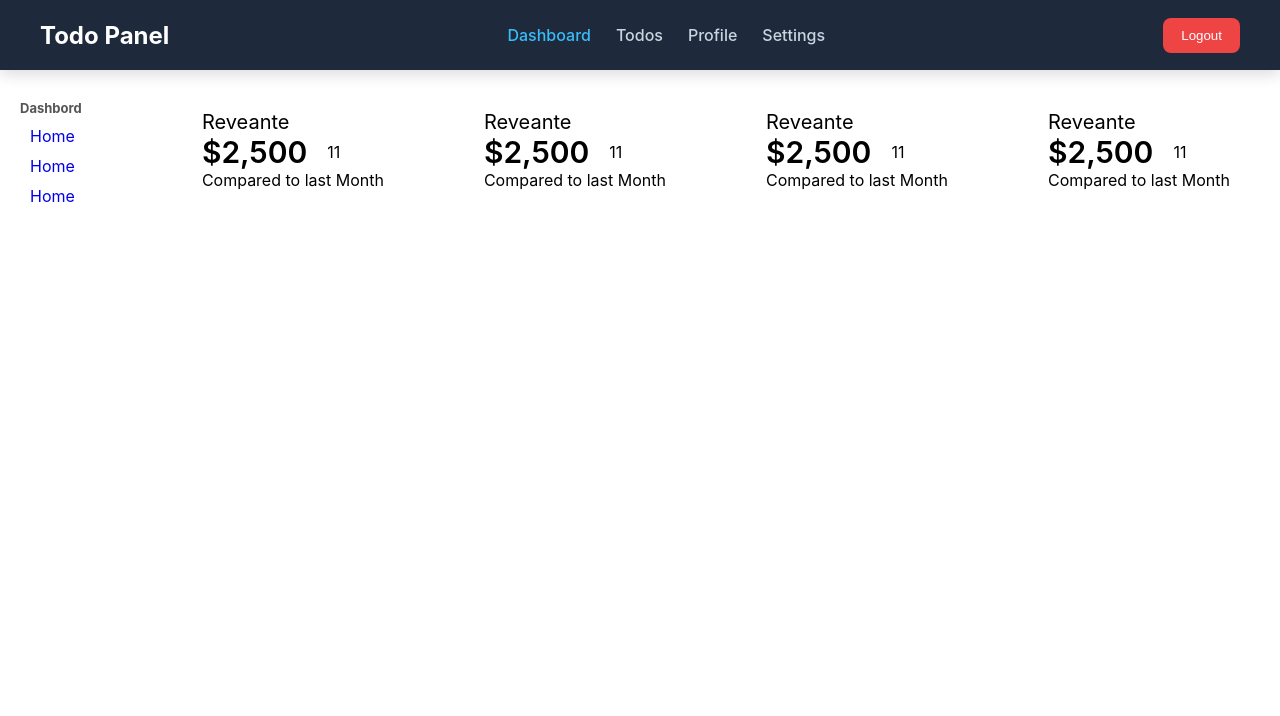
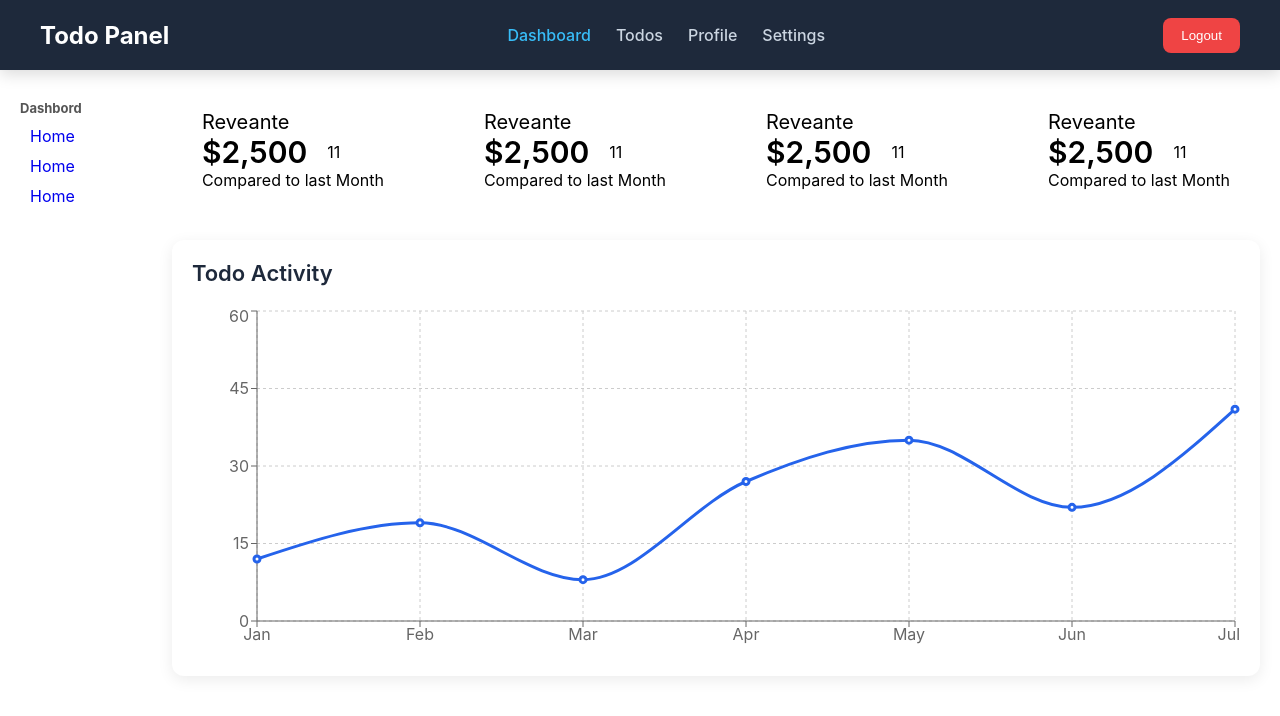
Before and after one commit to mahdi-nabikhan/FastApi-TodoList, a React (Create React App) app in the folder src/frontend/: page /panel in a window 1280 px wide. Shown: the top 716 px of the page. Built offline with nearby package versions, Linux system fonts and the light colour scheme.

Commit message:
feat(frontend): implement dashboard statistics chart with Recharts

```diff
--- a/src/frontend/package.json
+++ b/src/frontend/package.json
@@ -12,6 +12,8 @@
     "react-router": "^7.15.1",
     "react-router-dom": "^7.15.1",
     "react-scripts": "5.0.1",
+    "rechart": "^0.0.1",
+    "recharts": "^3.8.1",
     "web-vitals": "^2.1.4"
   },
   "scripts": {
--- /dev/null
+++ b/src/frontend/src/Components/Chart/Chart.css
@@ -0,0 +1,18 @@
+.chart {
+    margin: 20px;
+    padding: 20px;
+
+    border-radius: 12px;
+    background: white;
+
+    box-shadow: 0 4px 15px rgba(0,0,0,.08);
+  }
+
+  .chartTitle {
+    margin-bottom: 20px;
+
+    font-size: 22px;
+    font-weight: 600;
+
+    color: #1e293b;
+  }
--- /dev/null
+++ b/src/frontend/src/Components/Chart/Chart.jsx
@@ -0,0 +1,51 @@
+import React from 'react'
+import {
+  LineChart,
+  Line,
+  XAxis,
+  YAxis,
+  CartesianGrid,
+  Tooltip,
+  ResponsiveContainer
+} from 'recharts'
+
+import './Chart.css'
+
+export default function Chart() {
+  const data = [
+    { name: 'Jan', todos: 12 },
+    { name: 'Feb', todos: 19 },
+    { name: 'Mar', todos: 8 },
+    { name: 'Apr', todos: 27 },
+    { name: 'May', todos: 35 },
+    { name: 'Jun', todos: 22 },
+    { name: 'Jul', todos: 41 }
+  ]
+
+  return (
+    <div className="chart">
+      <h3 className="chartTitle">
+        Todo Activity
+      </h3>
+
+      <ResponsiveContainer width="100%" height={350}>
+        <LineChart data={data}>
+          <CartesianGrid strokeDasharray="3 3" />
+
+          <XAxis dataKey="name" />
+
+          <YAxis />
+
+          <Tooltip />
+
+          <Line
+            type="monotone"
+            dataKey="todos"
+            stroke="#2563eb"
+            strokeWidth={3}
+          />
+        </LineChart>
+      </ResponsiveContainer>
+    </div>
+  )
+}
--- /dev/null
+++ b/src/frontend/src/Pages/Panel/Dashboard/Dashboard.css
@@ -0,0 +1,3 @@
+.home{
+    flex: 4;
+}
--- a/src/frontend/src/Pages/Panel/Dashboard/Dashboard.jsx
+++ b/src/frontend/src/Pages/Panel/Dashboard/Dashboard.jsx
@@ -1,7 +1,11 @@
 import React from 'react'
 import Features from '../../../Components/Features/Features'
+import './Dashboard.css'
+import Chart from '../../../Components/Chart/Chart'
 export default function Dashboard() {
   return (
-    <div><Features/></div>
+    <div className='home'><Features/>
+    <Chart/>
+    </div>
   )
 }
```
Also changed, not shown: 1 other file (tests, documents, lock files or other folders).
